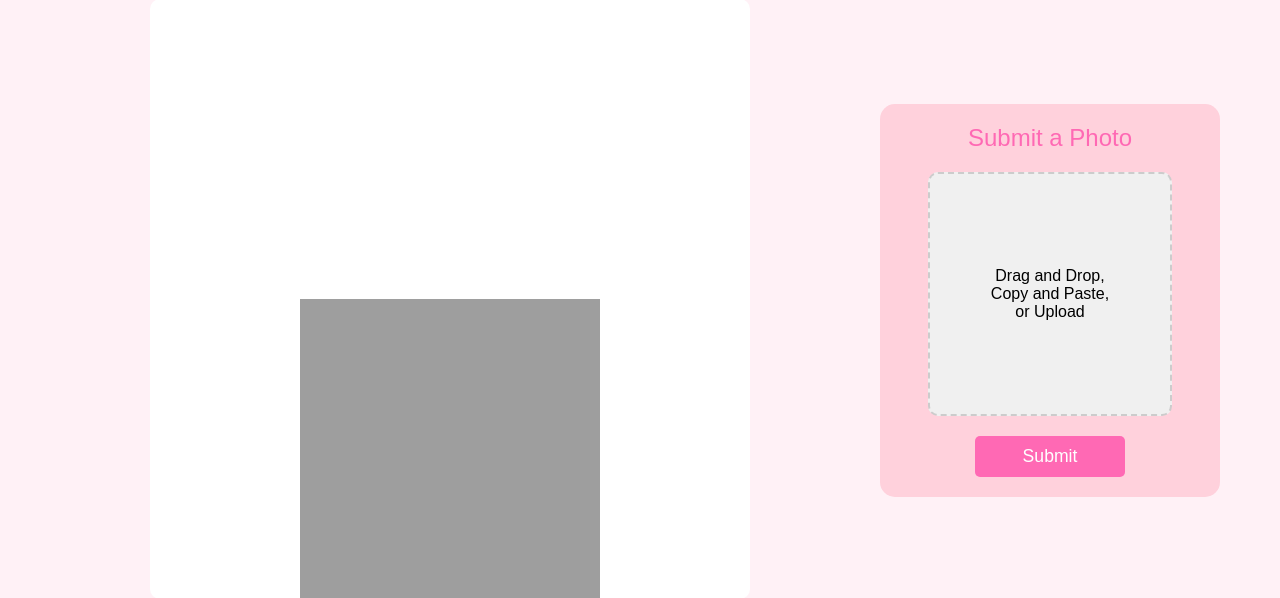
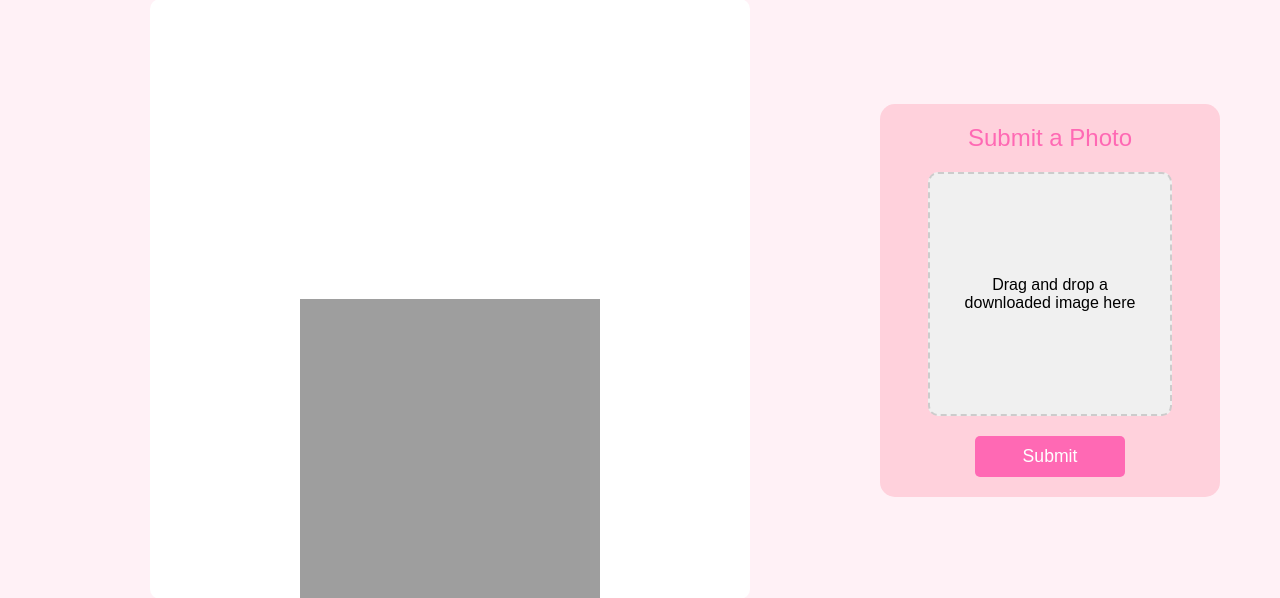
Before and after one commit to shreeyapatell/here-me-out, a Flask app: page / in a window 1280 px wide. Shown: the part 155-753 px from the top of the page. Run offline with Flask 2, Linux system fonts and the light colour scheme.

Commit message:
change drag drop message

```diff
--- a/templates/index.html
+++ b/templates/index.html
@@ -86,7 +86,7 @@
             <div class="upload-section">
                 <div class="upload-title">Submit a Photo</div>
                 <div class="upload-area" id="dropZone">
-                    <p>Drag and Drop,<br>Copy and Paste,<br>or Upload</p>
+                    <p>Drag and drop a downloaded image here</p>
                 </div>
                 <button class="submit-btn" onclick="handleUpload()">Submit</button>
             </div>
```
